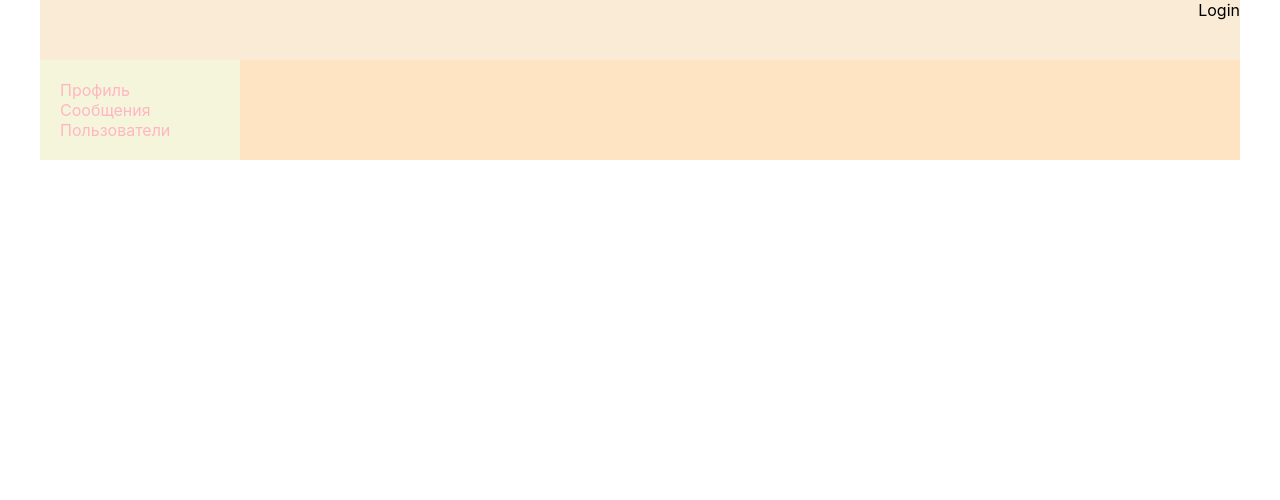
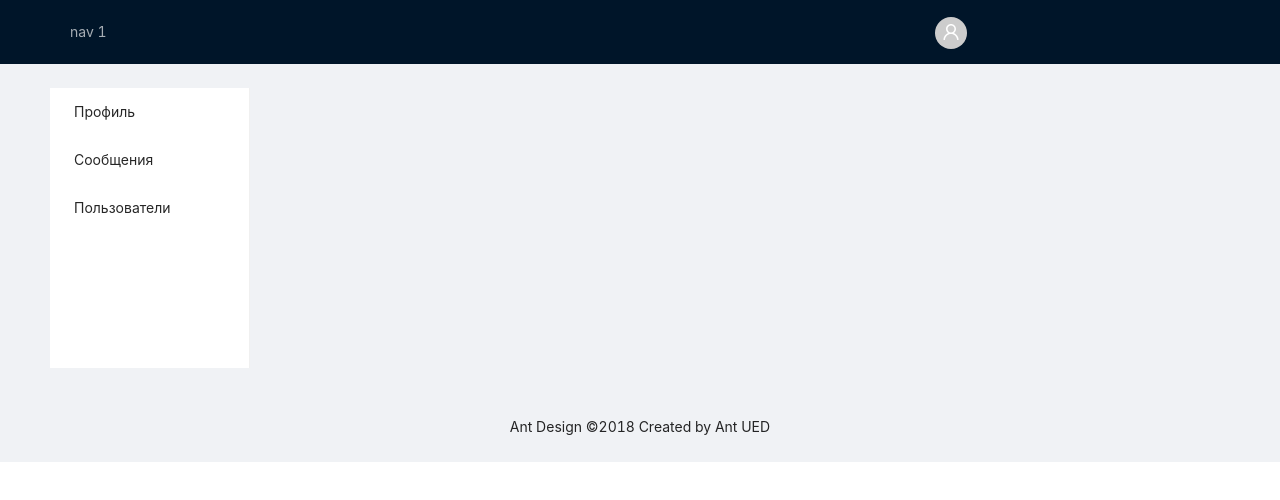
Before and after one commit to Nim3riya/SPA-Project, a React (Create React App) app: page / in a window 1280 px wide. Shown: the top 500 px of the page. Built offline with nearby package versions, Linux system fonts and the light colour scheme.

Commit message:
add ant.design

```diff
--- a/package.json
+++ b/package.json
@@ -6,6 +6,7 @@
     "@testing-library/jest-dom": "^4.2.4",
     "@testing-library/react": "^9.5.0",
     "@testing-library/user-event": "^7.2.1",
+    "antd": "^4.15.0",
     "react": "^16.13.1",
     "react-dom": "^16.13.1",
     "react-redux": "^7.2.2",
--- a/src/App.js
+++ b/src/App.js
@@ -1,26 +1,45 @@
 import React from "react";
 import "./App.css";
+import 'antd/dist/antd.css'
 import Header from "./components/Header/Header";
-import NavBar from "./components/NavBar/NavBar";
 import Profile from "./components/Profile/Profile";
-import {BrowserRouter, Route} from "react-router-dom";
+import {Link, Route} from "react-router-dom";
 import DialogsContainer from "./components/Dialogs/DialogsContainer";
+import {Layout, Menu} from 'antd';
 
-const App = () => {
-    return (
-        <BrowserRouter>
-            <div className='app-wrapper'>
-                <Header/>
-                <NavBar/>
-                <div className='app-wrapper-content'>
-                    <Route path='/profile'
-                           render= {() => <Profile/>} />
-                    <Route path='/dialogs'
-                           render= {() => <DialogsContainer />} />
-                </div>
-            </div>
-        </BrowserRouter>
-    );
-};
+const {Content, Footer, Sider} = Layout;
+
+class App extends React.Component {
+    render() {
+        return (
+            <Layout>
+                <Header />
+                <Content style={{padding: '0 50px'}}>
+                    <Layout className="site-layout-background" style={{padding: '24px 0'}}>
+                        <Sider className="site-layout-background" width={200}>
+                            <Menu
+                                mode="inline"
+                                style={{height: '100%'}}
+                            >
+                                <Menu.Item key="1"><Link to='/profile'> Профиль </Link></Menu.Item>
+                                <Menu.Item key="2"><Link to='/dialogs'>Сообщения</Link></Menu.Item>
+                                <Menu.Item key="3"><Link to='/users'>Пользователи</Link></Menu.Item>
+                            </Menu>
+                        </Sider>
+                        <Content style={{padding: '0 24px', minHeight: 280}}>
+                            <div>
+                                <Route path='/profile'
+                                       render={() => <Profile/>}/>
+                                <Route path='/dialogs'
+                                       render={() => <DialogsContainer/>}/>
+                            </div>
+                        </Content>
+                    </Layout>
+                </Content>
+                <Footer style={{textAlign: 'center'}}>Ant Design ©2018 Created by Ant UED</Footer>
+            </Layout>
+        )
+    }
+}
 
 export default App;
--- a/src/components/Header/Header.js
+++ b/src/components/Header/Header.js
@@ -1,12 +1,26 @@
 import React from "react";
-import a from "./Header.module.css";
+import {UserOutlined} from '@ant-design/icons';
+import 'antd/dist/antd.css'
+import {Avatar, Col, Layout, Menu, Row} from "antd";
 
 
 const Header = () => {
+    const {Header} = Layout;
+
     return (
-        <header className={a.header}>
-            <div className={a.loginBlock}>Login</div>
-        </header>
+        <Header className="header">
+            <div className="logo"/>
+            <Row>
+                <Col span={18}>
+                    <Menu theme="dark" mode="horizontal" defaultSelectedKeys={['2']}>
+                        <Menu.Item key="1">nav 1</Menu.Item>
+                    </Menu>
+                </Col>
+                <Col span={6}>
+                    <Avatar icon={<UserOutlined/>}/>
+                </Col>
+            </Row>
+        </Header>
     )
 };
 
--- a/src/components/NavBar/NavBar.js
+++ b/src/components/NavBar/NavBar.js
@@ -12,7 +12,7 @@ const NavBar = () => {
                 <NavLink to='/dialogs' activeClassName={a.active}>Сообщения</NavLink>
             </div>
             <div className={a.item}>
-                <NavLink to='/' >Пользователи</NavLink>
+                <NavLink to='/users' activeClassName={a.active}>Пользователи</NavLink>
             </div>
         </nav>
     )
```
Also changed, not shown: src/components/Users/Users.js (added, +10 -0 lines), src/redux/usersReducer.js (added, +44 -0 lines), 1 other file (tests, documents, lock files or other folders).
